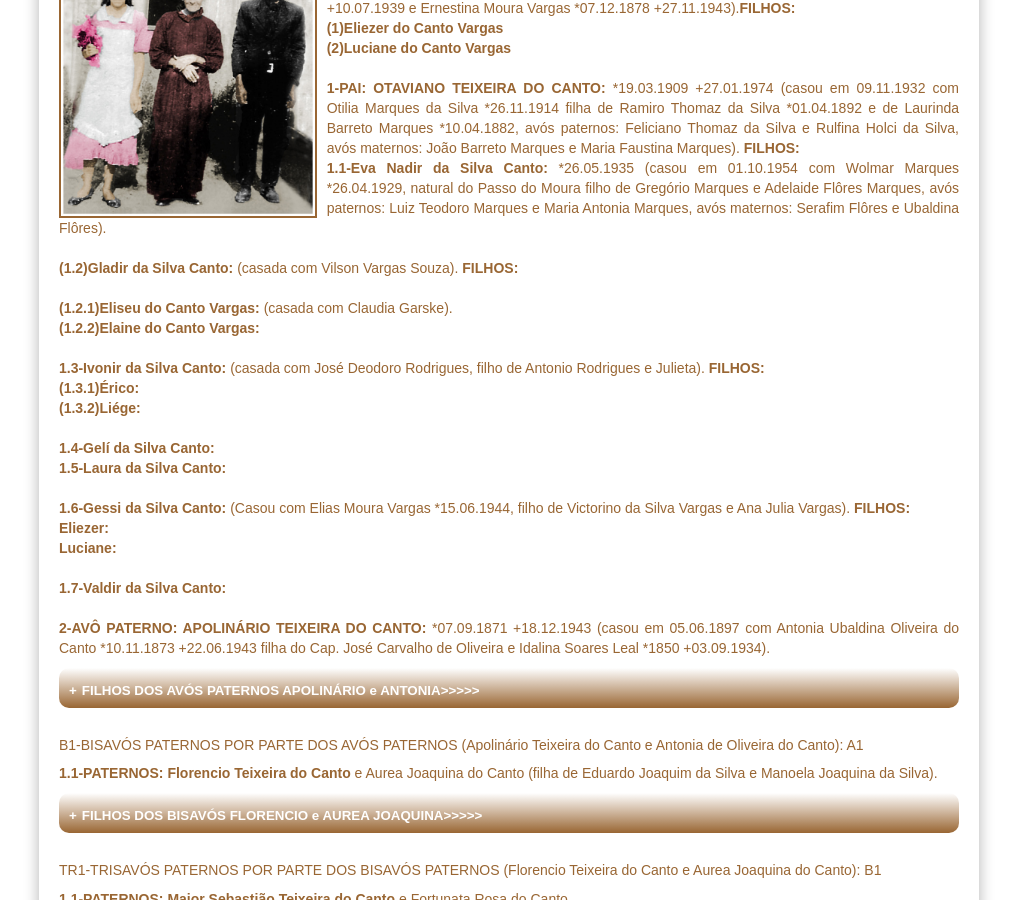
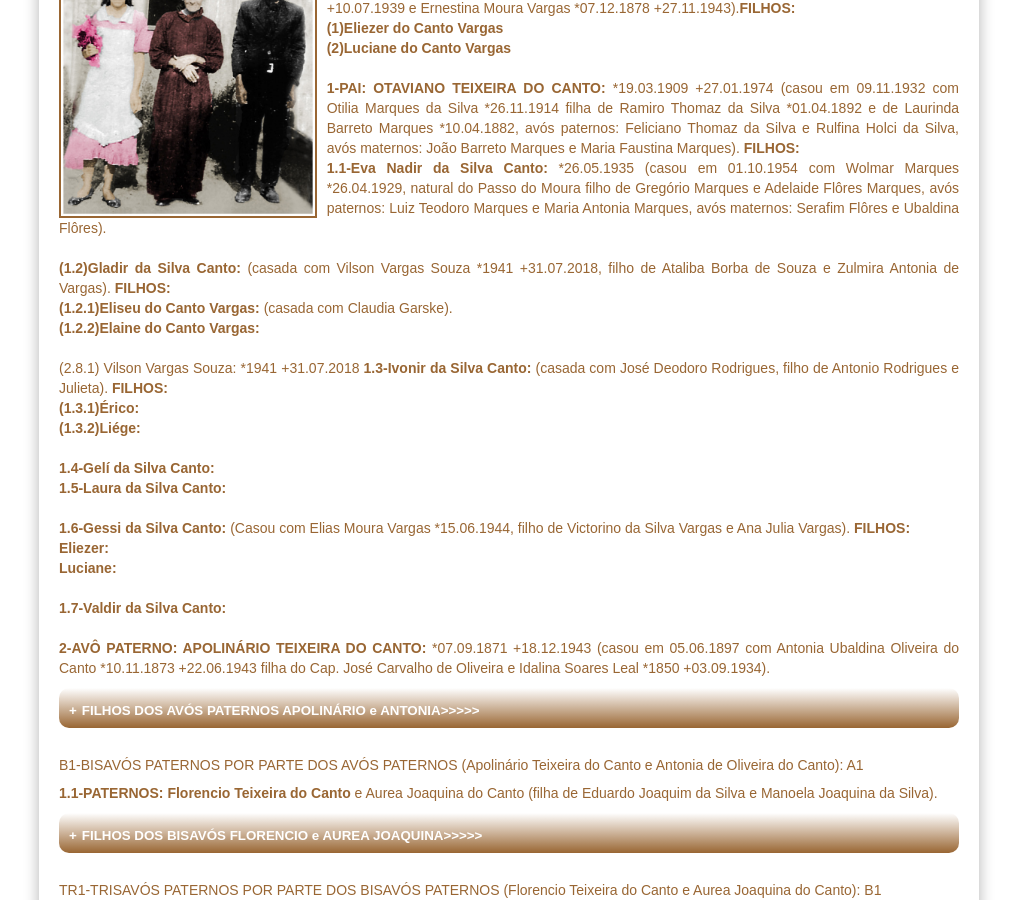
Before and after one commit to claudiovargas1955/claudiovargas1955.github.io, a Jekyll site: the page built from _pages/genealogia-da-familia-teixeira-do-canto.html, in a window 1280 px wide and 900 px high, scrolled down 484 px. Shown: the whole window, without its empty margins (131-1148 px from the left). Built offline with Jekyll 4.4.1, drawn with Linux system fonts in a browser that asks for light colours; some web fonts are replaced.

Commit message:
Update genealogia-da-familia-teixeira-do-canto.html

```diff
--- a/_pages/genealogia-da-familia-teixeira-do-canto.html
+++ b/_pages/genealogia-da-familia-teixeira-do-canto.html
@@ -46,10 +46,12 @@ da Silva, avós maternos: João Barreto Marques e Maria Faustina Marques). <b>FI
 de Gregório Marques e Adelaide Flôres Marques, avós paternos: Luiz Teodoro Marques e Maria Antonia Marques, avós maternos: Serafim
 Flôres e Ubaldina Flôres). <br><br>
 
-<b>(1.2)Gladir da Silva Canto:</b> (casada com Vilson Vargas Souza). <b>FILHOS: </b><br/><br>
+<b>(1.2)Gladir da Silva Canto:</b> (casada com Vilson Vargas Souza *1941 +31.07.2018, filho de Ataliba Borba de Souza e Zulmira Antonia
+de Vargas). <b>FILHOS: </b><br>
   <b>(1.2.1)Eliseu do Canto Vargas: </b> (casada com Claudia Garske). <br>
   <b>(1.2.2)Elaine do Canto Vargas: </b><br><br>
 
+(2.8.1) Vilson Vargas Souza: *1941 +31.07.2018
 <b>1.3-Ivonir da Silva Canto:</b> (casada com José Deodoro Rodrigues, filho de Antonio Rodrigues e Julieta). <b>FILHOS:</b><br>
   <b>(1.3.1)Érico:</b><br>
   <b>(1.3.2)Liége:</b><br><br>
```
